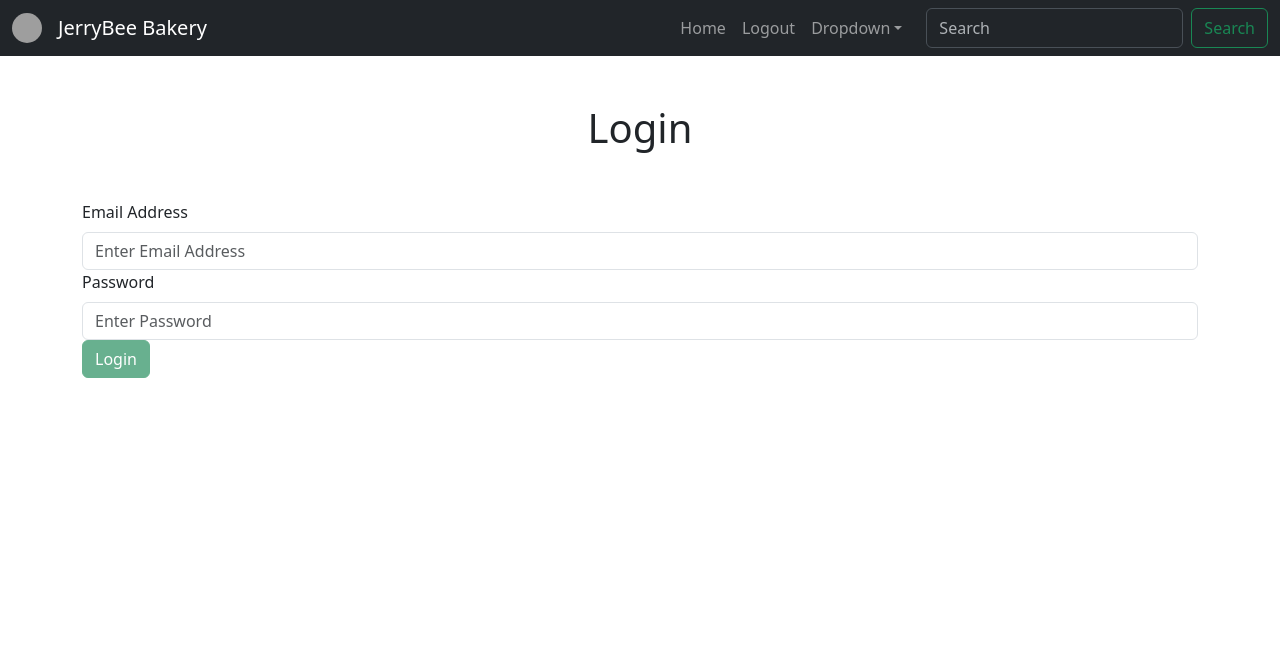
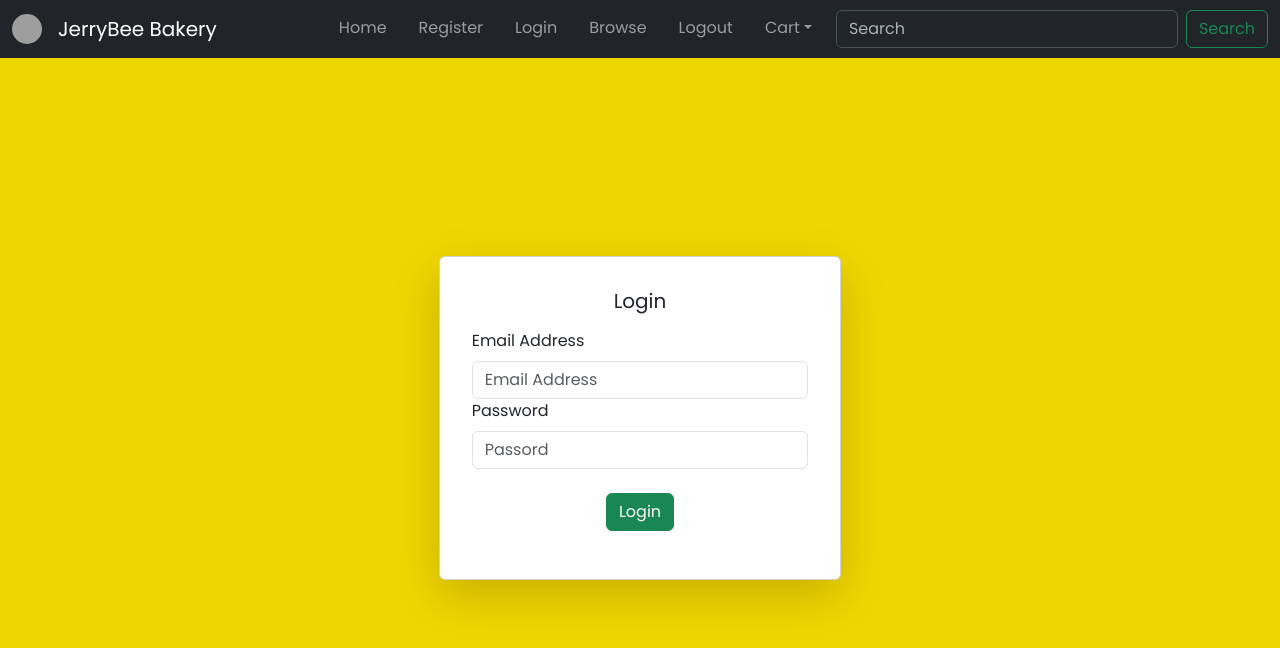
Before and after one commit to christotanes/bakery-react, a React (Create React App) app: page /login in a window 1280 px wide. Shown: the top 648 px of the page. Built offline with nearby package versions, Linux system fonts and the light colour scheme; no server answers; grey boxes are pictures that could not be loaded.

Commit message:
Refactor add css to login register fixed appnavbar

```diff
--- a/src/App.css
+++ b/src/App.css
@@ -1,13 +1,23 @@
+@import url('https://fonts.googleapis.com/css2?family=Poppins:wght@300;400;700&display=swap');
+
 * {
   margin: 0;
   padding: 0;
   box-sizing: border-box;
-};
+  font-family: Poppins;
+}
 
-#landing {
+#landing, .background {
   background: #F0D600;
 }
 
+#landing, .register, .login {
+  height: 100vh;
+}
+
+.login {
+  transform: translateY(-5%);
+}
 .bannerImage {
   transform: translateX(-1rem);
   animation: fromBottom 1s linear 1s 1
--- a/src/App.js
+++ b/src/App.js
@@ -13,45 +13,13 @@ import { useEffect, useState } from 'react';
 import { UserProvider } from './UserContext';
 
 function App() {
-  const [user, setUser] = useState({
-    id: null,
-    isAdmin: null
-  })
-
-  const unsetUser = () => {
-    console.log(`localStorage clear`)
-    localStorage.clear();
-  }
-
-  useEffect(() => {
-    console.log(user);
-    fetch(`${process.env.REACT_APP_API_URL}/users/details`, {
-      headers: {
-        Authorization: `Bearer ${localStorage.getItem('token')}`
-      }
-    })
-    .then(res => res.json())
-    .then(data => {
-      if(typeof data._id !== undefined) {
-        setUser({
-          id: data._id,
-          isAdmin: data.isAdmin
-        })
-      } else {
-        setUser({
-          id: null,
-          isAdmin: null
-        })
-      }
-    })
-  }, [])
 
   return (
     <>
-      <UserProvider value={{ user, setUser, unsetUser }}>
+      {/* <UserProvider value={{ user, setUser, unsetUser }}> */}
         <Router>
           <AppNavbar />
-          <Container id='landing'>
+          <Container fluid id='landing'>
             <Routes>
                 <Route path='/' element={<Home/>}/>
                 <Route path='/register' element={<Register/>}/>
@@ -62,7 +30,7 @@ function App() {
             </Routes>
           </Container>
         </Router>
-      </UserProvider>
+      {/* </UserProvider> */}
     </>
   );
 }
--- a/src/components/AppNavbar.js
+++ b/src/components/AppNavbar.js
@@ -2,14 +2,15 @@
 import { useContext } from 'react';
 import {Container, Form, Button, NavLink, Nav, Navbar, NavDropdown, Offcanvas, Image} from 'react-bootstrap';
 import UserContext from '../UserContext';
+import { Link } from 'react-router-dom';
 
 function OffcanvasExample() {
     return (
     <>
         {['lg'].map((expand) => (
             <Navbar key={expand} expand={expand} bg="dark" data-bs-theme="dark">
-                <Container fluid>
-                    <Navbar.Brand href="#home">
+                <Container fluid className='mb-0'>
+                    <Navbar.Brand as={Link} to="/" exact>
                         <Image
                             src="https://drive.google.com/uc?id=1N5PXtEmWAjpXubaVO7HsXyCJFX3NSFrr"
                             width="30"
@@ -18,27 +19,17 @@ function OffcanvasExample() {
                             alt="JerryBee logo"
                             roundedCircle/>
                     </Navbar.Brand>
-                    <Navbar.Brand href="#">JerryBee Bakery</Navbar.Brand>
-                    <Navbar.Toggle aria-controls={`offcanvasNavbar-expand-${expand}`} />
-                    <Navbar.Offcanvas
-                        id={`offcanvasNavbar-expand-${expand}`}
-                        aria-labelledby={`offcanvasNavbarLabel-expand-${expand}`}
-                        placement="end"
-                    >
-                        <Offcanvas.Header closeButton>
-                            <Offcanvas.Title id={`offcanvasNavbarLabel-expand-${expand}`}>
-                                Cart
-                            </Offcanvas.Title>
-                        </Offcanvas.Header>
-
-                        <Offcanvas.Body>
-                            <Nav className="justify-content-end flex-grow-1 pe-3">
-                                <Nav.Link href="#action1">Home</Nav.Link>
-                                <Nav.Link as={NavLink} to="/logout" exact>Logout</Nav.Link>
-                                <NavDropdown
-                                    title="Dropdown"
-                                    id={`offcanvasNavbarDropdown-expand-${expand}`}
-                                >
+                    <Navbar.Brand as={Link} to="/" exact>JerryBee Bakery</Navbar.Brand>
+                    <Nav variant="underline" className="justify-content-end flex-grow-1 pe-3">
+                        <Nav.Link as={Link} to="/" exact>Home</Nav.Link>
+                        <Nav.Link as={Link} to="/register" exact>Register</Nav.Link>
+                        <Nav.Link as={Link} to="/login" exact>Login</Nav.Link>
+                        <Nav.Link as={Link} to="/products" exact>Browse</Nav.Link>
+                        <Nav.Link as={Link} to="/logout" exact>Logout</Nav.Link>
+                        <NavDropdown
+                            title="Cart"
+                            id={`offcanvasNavbarDropdown-expand-${expand}`}
+                        >
                                     <NavDropdown.Item href="#action3">Action</NavDropdown.Item>
                                     <NavDropdown.Item href="#action4">
                                         Another action
@@ -60,8 +51,22 @@ function OffcanvasExample() {
                                 />
                                 <Button variant="outline-success">Search</Button>
                             </Form>
+                    {/* <Navbar.Toggle aria-controls={`offcanvasNavbar-expand-${expand}`} />
+                    <Navbar.Offcanvas
+                        id={`offcanvasNavbar-expand-${expand}`}
+                        aria-labelledby={`offcanvasNavbarLabel-expand-${expand}`}
+                        placement="end"
+                    >
+                        <Offcanvas.Header closeButton>
+                            <Offcanvas.Title id={`offcanvasNavbarLabel-expand-${expand}`}>
+                                Cart
+                            </Offcanvas.Title>
+                        </Offcanvas.Header>
+
+                        <Offcanvas.Body>
+
                         </Offcanvas.Body>
-                    </Navbar.Offcanvas>
+                    </Navbar.Offcanvas> */}
                 </Container>
             </Navbar>
         ))}
--- a/src/components/Banner.js
+++ b/src/components/Banner.js
@@ -4,12 +4,12 @@ import { Link } from "react-router-dom";
 function Banner() {
     return (
         <>
-            <Row className="mt-5">
-                <Col xs={{order:'last'}} md={{order:'first'}} lg={6} className="pt-5">
+            <Row>
+                <Col xs={{order:'last'}} md={{order:'first'}} lg={6} className="pt-5 my-auto">
                     <h1 className="display-4 fw-bold lh-1 text-body-emphasis">Border hero with cropped image and shadows</h1>
                     <p className="lead">Quickly design and customize responsive mobile-first sites with Bootstrap, the world's most popular front-end open source toolkit, featuring Sass variables and mixins, responsive grid system, extensive prebuilt components, and powerful JavaScript plugins.</p>
                     <div className="d-grid gap-2 d-md-flex justify-content-md-start mb-4 mb-lg-3">
-                    <Button data-bs-toggle="modal" data-bs-target="#signUp">
+                    <Button as={Link} to="/register" exact>
                         Sign Up
                     </Button>
                     <Button as={Link} to="/login" exact>
--- a/src/pages/Login.js
+++ b/src/pages/Login.js
@@ -1,4 +1,4 @@
-import { Form, Button } from "react-bootstrap";
+import { Form, Button, Row, Card, Col, CardBody, CardTitle } from "react-bootstrap";
 import { useState, useEffect, useContext } from "react";
 import UserContext from "../UserContext";
 import { Navigate } from "react-router-dom";
@@ -6,111 +6,30 @@ import Swal from "sweetalert2";
 
 function Login() {
 
-    const { user, setUser } = useContext(UserContext);
-
-    const [email, setEmail] = useState("")
-    const [password, setPassword] = useState("")
-    const [ isActive, setIsActive ] = useState(false);
-
-    const authenticate = async (e) => {
-        const userData = {
-        email: email,
-        password: password
-        };
-
-        try {
-        const response = await fetch(`${process.env.REACT_APP_API_URL}/users/login`, {
-            method: "POST",
-            headers: {
-            "Content-Type": "application/json"
-            },
-            body: JSON.stringify(userData),
-        });
-
-        const data = await response.json();
-        console.log(data)
-        if (response.ok) {
-            localStorage.setItem('token', data.access);
-            retrieveUserDetails(data.access);
-            setUser({
-                access: localStorage.getItem('token')
-            });
-            Swal.fire({
-                title:'Successful Login',
-                icon: 'success',
-                text: 'Welcome to JerryBee'
-            })
-            setEmail('');
-            setPassword('');
-        } else {
-            console.log(data.message || "Failed to login");
-        }
-
-        } catch (error) {
-        console.error("Error:", error);
-        }
-    }
-
-    const retrieveUserDetails = (token) => {
-        fetch(`${process.env.REACT_APP_API_URL}/users/details`, {
-            headers: {
-                Authorization: `Bearer ${token}`
-            }
-        })
-        .then(res => res.json())
-        .then(data => {
-            console.log(data);
-            setUser({
-                id: data._id,
-                isAdmin: data.isAdmin
-            })
-        })
-    }
-
-    useEffect(() => {
-        if (email !== "" && password !== "") {
-            setIsActive(true);
-        } else {
-            setIsActive(false);
-        }
-    }, [email, password])
-
     return (
-
-        (user.id !== null) ?
-            <Navigate to="/products" />
-            :
-            <Form onSubmit={(e) => authenticate(e)}>
-                <h1 className="my-5 text-center">Login</h1>
+        <Row className="d-flex justify-content-center align-items-center login">
+            <Col xs="4" className="d-flex flex-column my-auto mx-auto">
+            <Card className="shadow-lg p-3">
+                <CardBody>
+                <CardTitle className="text-center">Login</CardTitle>
+                <Form className="justify-content-center mx-auto my-3">
                     <Form.Group controlId="userEmail">
                         <Form.Label>Email Address</Form.Label>
-                        <Form.Control
-                        type="email"
-                        placeholder="Enter Email Address"
-                        required
-                        value={email}
-                        onChange={e => {setEmail(e.target.value)}}
-                        />
+                        <Form.Control type="email" placeholder="Email Address" required/>
                     </Form.Group>
-                    <Form.Group controlId="userPasword">
+                    <Form.Group controlId="userPassword">
                         <Form.Label>Password</Form.Label>
-                        <Form.Control
-                        type="password"
-                        placeholder="Enter Password"
-                        required
-                        value={password}
-                        onChange={e => {setPassword(e.target.value)}}
-                        />
+                        <Form.Control type="password" placeholder="Passord" required/>
                     </Form.Group>
-                    {
-                        isActive
-
-                        ? <Button variant="success" type="submit" >Login</Button>
-
-                        : <Button variant="success" disabled>Login</Button>
-
-                    }
-            </Form>)
+                    <div className="d-flex justify-content-center">
+                        <Button variant="success" className="mt-4">Login</Button>
+                    </div>
+                </Form>
+                </CardBody>
+            </Card>
+            </Col>
+        </Row>
+        )
 }
 
 export default Login;
--- a/src/pages/Register.js
+++ b/src/pages/Register.js
@@ -1,8 +1,44 @@
+import { useState } from "react";
+import { Button, Card, CardBody, Form, Row, Col, CardTitle } from "react-bootstrap";
 
 
 function Register() {
+    const [ email, setEmail ] = useState('');
+    const [ password, setPassword ] = useState('');
+    const [ confirmPassword, setConfirmPassord ] = useState('');
+
+    const [ isActive, setIsActive ] = useState(false);
+
+
     return (
-        <h1>Register</h1>
+        <>
+            <Row className="d-flex justify-content-center align-items-center register" style={{ height: '100vh' }}>
+                <Col xs="5" className="d-flex flex-column my-auto mx-auto">
+                <Card className="shadow-lg p-3">
+                    <CardBody>
+                    <CardTitle className="text-center">Register</CardTitle>
+                    <Form className="justify-content-center mx-auto my-3">
+                        <Form.Group controlId="userEmail">
+                            <Form.Label>Email Address</Form.Label>
+                            <Form.Control type="email" placeholder="Email Address" required/>
+                        </Form.Group>
+                        <Form.Group controlId="userPassword">
+                            <Form.Label>Password</Form.Label>
+                            <Form.Control type="password" placeholder="Passord" required/>
+                        </Form.Group>
+                        <Form.Group controlId="userConfirmPassword">
+                            <Form.Label>Confirm Password</Form.Label>
+                            <Form.Control type="password" placeholder="Password" required/>
+                        </Form.Group>
+                        <div className="d-flex justify-content-center">
+                            <Button variant="success" className="mt-4">Register</Button>
+                        </div>
+                    </Form>
+                    </CardBody>
+                </Card>
+                </Col>
+            </Row>
+        </>
     )
 }
 
```
Also changed, not shown: src/pages/Logout.js (+0 -9 lines).
